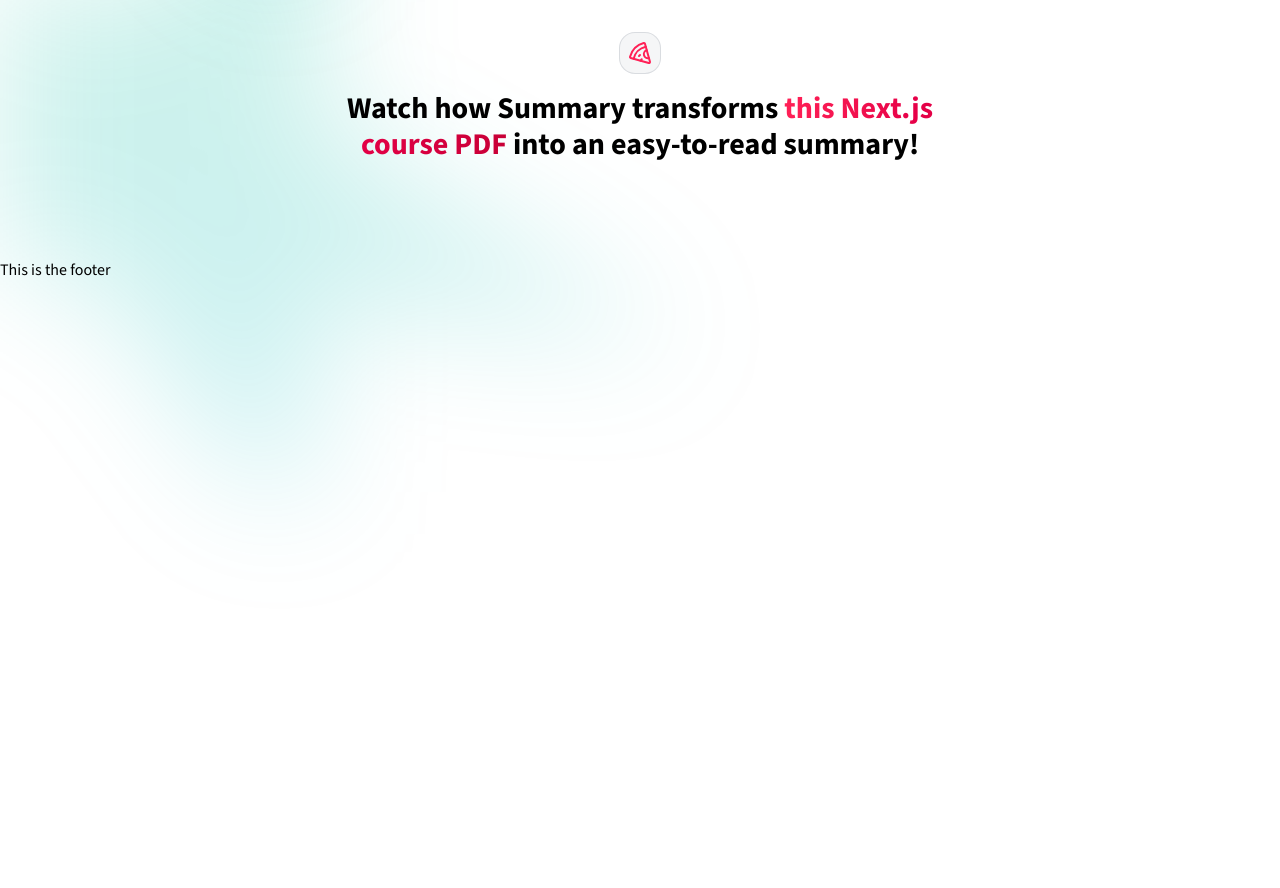
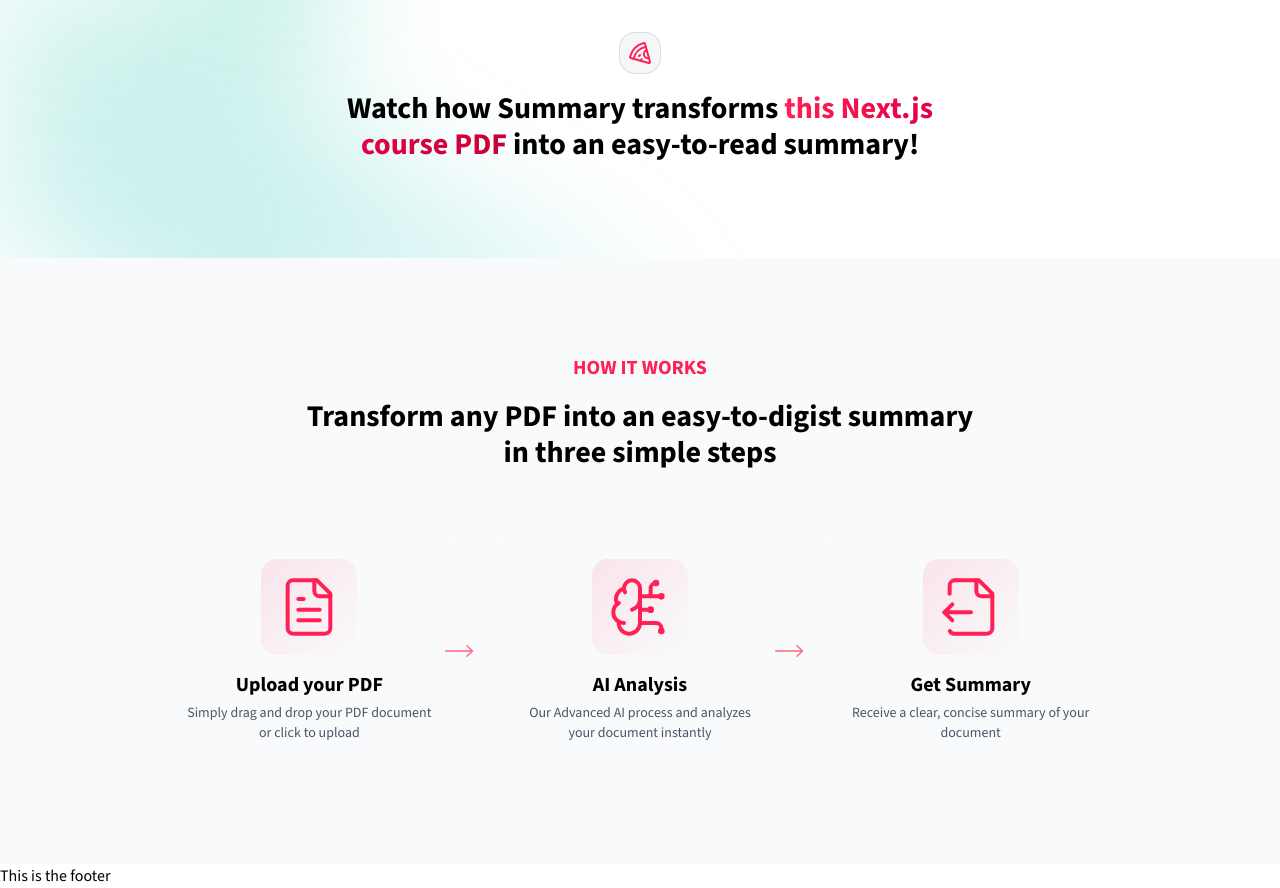
Before and after one commit to akash24480/summary, a Next.js app: page / in a window 1280 px wide. Shown: the part 660-1548 px from the top of the page. Before the commit the page ends 1152 px from the top, so only its background shows below. Built offline with nearby package versions, Linux system fonts and the light colour scheme.

Commit message:
How it works section completed

```diff
--- a/app/page.tsx
+++ b/app/page.tsx
@@ -1,6 +1,9 @@
 import BgGradient from "@/components/common/BgGradient";
 import DemoSection from "@/components/home/DemoSection";
 import HeroSection from "@/components/home/HeroSection";
+import HowItWorks from "@/components/home/HowItWorks";
+import PricingSection from "@/components/home/PricingSection";
+
 import { Button } from "@/components/ui/button";
 
 
@@ -11,6 +14,8 @@ export default function Home() {
       <div className="flex flex-col">
       <HeroSection />
       <DemoSection />
+      <HowItWorks />
+      <PricingSection />
       </div>
 
       {/* <DemoSection />
--- a/components/home/DemoSection.tsx
+++ b/components/home/DemoSection.tsx
@@ -26,6 +26,10 @@ export default function DemoSection(){
 
             <h3 className="font-bold text-3xl max-w-2xl mx-auto px-4 sm:px-6">Watch how Summary transforms <span className="bg-linear-to-r from-rose-500 to-rose-700 bg-clip-text text-transparent"> this Next.js course PDF </span> into an easy-to-read summary!</h3>
             </div>
+
+            <div className="flex justify-center items-center px-2 sm:px-4 lg:px-6">
+                    {/* {summary viewer} */}
+            </div>
             </div>
         </section>
     )
--- /dev/null
+++ b/components/home/HowItWorks.tsx
@@ -0,0 +1,91 @@
+import { BrainCircuit, FileOutput, FileText, MoveRight} from "lucide-react";
+import {ReactNode} from 'react'
+
+type Step = {
+    icon : ReactNode;
+    label: String;
+    description: string;
+}
+
+const steps : Step[] = [
+{
+    icon: <FileText size={64} strokeWidth={1.5} />,
+    label: 'Upload your PDF',
+    description: 'Simply drag and drop your PDF document or click to upload'
+},
+
+{
+    icon: <BrainCircuit size={64} strokeWidth={1.5} />,
+    label: 'AI Analysis',
+    description: 'Our Advanced AI process and analyzes your document instantly'
+},
+
+{
+    icon: <FileOutput size={64} strokeWidth={1.5} />,
+    label: 'Get Summary',
+    description: 'Receive a clear, concise summary of your document'
+},
+]
+
+
+export default function (){
+    return (
+        <section className="relative overflow-hidden bg-gray-50">
+            <div className="py-12 lg:py-24 max-w-5xl mx-auto px-4 sm:px-6 lg:px-8">
+            <div
+                aria-hidden="true"
+                className="pointer-events-none absolute inset-x-0 -top-40 -z-10 transform-gpu overflow-hidden blur-3xl sm:-top-30"
+            >
+                <div
+                    style={{
+                        clipPath:
+                            'polygon(50% 0%, 61% 35%, 98% 35%, 68% 57%, 79% 91%, 50% 70%, 21% 91%, 32% 57%, 2% 35%, 39% 35%)',
+                    }}
+                    className="relative left-[calc(50%-11rem)] aspect-[1155/678] w-[36.125rem] -translate-x-1/2 rotate-[30deg]
+                    bg-linear-to-br from-emerald-500 via-teal-500 to-cyan-500 opacity-20 sm:left-[calc(50%-30rem)] sm:w-[72rem]"
+                />
+            </div>
+
+            <div className="text-center mb-16 ">
+                    <h2 className="text-xl font-bold uppercase mb-4 text-rose-500">How it works</h2>
+                    <h3 className="font-bold text-3xl max-w-2xl mx-auto">Transform any PDF into an easy-to-digist summary in three simple steps</h3>
+            </div>
+            <div className="grid grid-cols-1 md:grid-cols-3 gap-8 max-w-6xl mx-auto relative">
+                    {
+                        steps.map((step, idx) => (
+
+                            <div className="relative flex items-stretch" key = {idx}>
+                                <StepItem  {...step} />
+
+                                {idx < steps.length -1 && (
+                                    <div className="hidden md:block absolute top-1/2 -right-4 transform -translate-y-1/2 z-50">
+                                    <MoveRight size={32} strokeWidth={1} className="text-rose-400" />
+                                </div>
+                                )}
+
+                            </div>
+                        ))
+                    }
+            </div>
+            </div>
+        </section>
+    )
+}
+
+
+function StepItem({icon, label, description}: Step){
+    return <div className="relative p-6 rounded-2xl bg-white/5 backdrop-blur-xs border border-white/10 hover:border-rose-500/5 transition-colors group w-full">
+        <div className="flex flex-col gap-4 h-full">
+            <div className="flex items-center justify-center h-24 w-24 mx-auto rounded-2xl bg-linear-to-br from-rose-500/10 to-transparent group-hover:from-rose-500/20 transition-colors">
+            <div className="text-rose-500">{icon}</div>
+            </div>
+
+            <div className="flex flex-col flex-1 gap-1 justify-between ">
+            <h4 className="text-center font-bold text-xl">{label}</h4>
+            <p className="text-center text-gray-600 text-sm">{description}</p>
+            </div>
+        </div>
+
+
+    </div>
+}
--- /dev/null
+++ b/components/home/PricingSection.tsx
@@ -0,0 +1,5 @@
+export default function PricingSection(){
+    return <section>
+
+    </section>
+}
```
